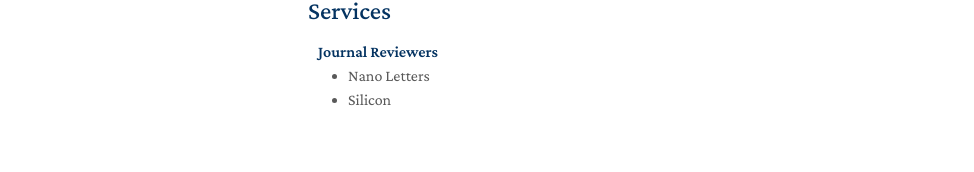
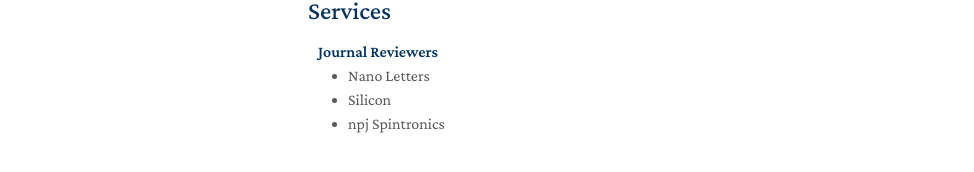
Before and after one commit to huang-piang/puyanghuang, a Jekyll site: the page built from index.md, in a window 1280 px wide and 900 px high, scrolled down 1780 px. Shown: the part 670-842 px from the top of the window, without its empty margins (162-1136 px from the left). Built offline with Jekyll 4.4.1, drawn with Linux system fonts in a browser that asks for light colours; a style sheet for code colours, icons or effects is not loaded; our own code applies the rules of GitHub Pages for plain Markdown files.

Commit message:
Update services.md

```diff
--- a/_includes/services.md
+++ b/_includes/services.md
@@ -5,4 +5,5 @@
 <ul style="margin:0 0 20px;">
   <li>Nano Letters</li>
   <li>Silicon</li>
+  <li>npj Spintronics</li>
 </ul>
```
